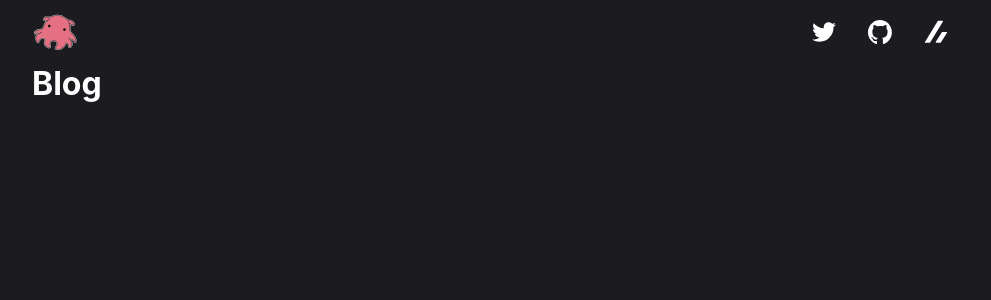
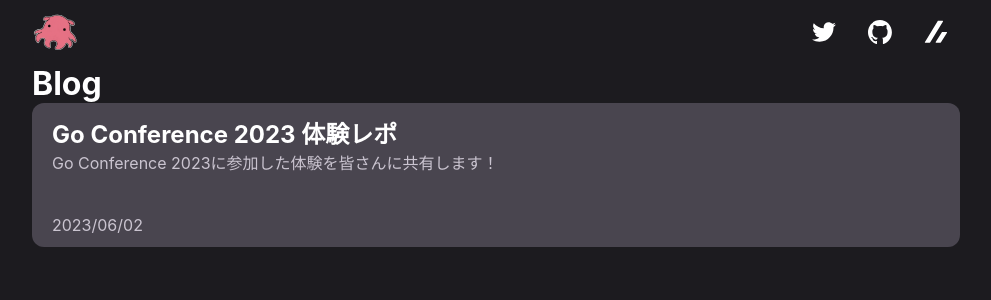
Before and after one commit to minguu42/minguu42.github.io, a Next.js app: page / in a window 1280 px wide. Shown: the top 300 px of the page, without its empty margins (144-1135 px from the left). Built offline with nearby package versions, Linux system fonts and the light colour scheme.

Commit message:
fix: サンプルカードを表示する

```diff
--- a/src/components/Home/Home.tsx
+++ b/src/components/Home/Home.tsx
@@ -1,6 +1,7 @@
 import Head from "next/head";
 import React from "react";
 
+import { Card } from "@/components/Card";
 import { Header } from "@/components/Header";
 
 import s from "./Home.module.css";
@@ -14,6 +15,11 @@ export const Home: React.FC = () => {
       <Header />
       <main className={s.main}>
         <h1 className={s.heading}>Blog</h1>
+        <Card
+          title="Go Conference 2023 体験レポ"
+          description="Go Conference 2023に参加した体験を皆さんに共有します！"
+          date="2023/06/02"
+        />
       </main>
     </div>
   );
```
